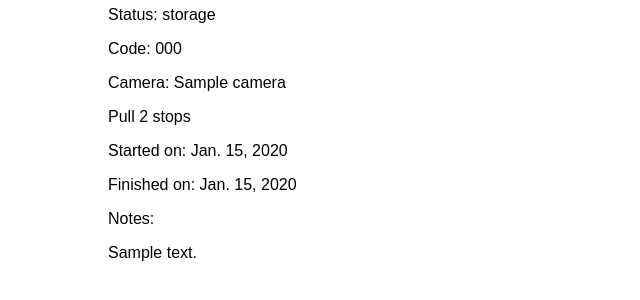
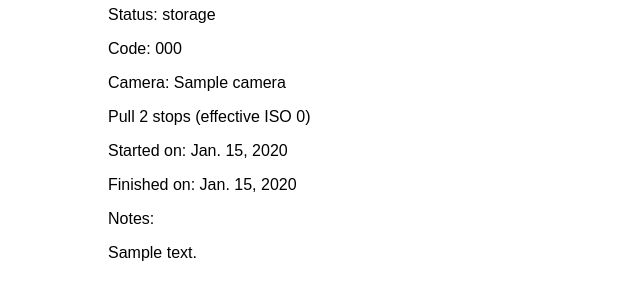
Before and after one commit to piepworks/cassettenest, a Django app: a page that uses inventory/templates/inventory/roll_detail.html in a window 1280 px wide. Shown: the part 227-527 px from the top of the page, without its empty margins (0-640 px from the left). Run offline with Django 3.2, Linux system fonts and the light colour scheme; tables that the repository leaves empty hold one stand-in row (values such as "Sample post"); style sheets or scripts are compiled from the project's sources; parts of the project's set-up code (start-up, migrations or seed data) failed here and were passed over.

Commit message:
Display effective ISO for pushed/pulled rolls.
This is so clever: https://stackoverflow.com/a/60211/96257

https://docs.djangoproject.com/en/2.0/topics/db/models/#model-methods

```diff
--- a/inventory/models.py
+++ b/inventory/models.py
@@ -133,6 +133,20 @@
     created_at = models.DateTimeField(auto_now_add=True)
     updated_at = models.DateTimeField(auto_now=True)
 
+    @property
+    def effective_iso(self):
+        "Calculates the effective ISO for a pushed or pulled roll."
+
+        # Using a dictionary as a case/switch statement.
+        return {
+            '': self.film.iso,
+            '-2': int(self.film.iso * .25),
+            '-1': int(self.film.iso * .5),
+            '+1': self.film.iso * 2,
+            '+2': self.film.iso * 4,
+            '+3': self.film.iso * 8,
+        }[self.push_pull]
+
     def save(self, *args, **kwargs):
         # If the started_on field has been populated and the `code` field has
         # not, populate the code field:
--- a/inventory/templates/inventory/camera.html
+++ b/inventory/templates/inventory/camera.html
@@ -10,7 +10,7 @@
 {% if camera.status == 'loaded' %}
 <p>
     Loaded with {{ roll.film.manufacturer }} {{ roll.film.name }}
-    {% if roll.push_pull %} / {{ roll.get_push_pull_display }}{% endif %}
+    {% if roll.push_pull %} / {{ roll.get_push_pull_display }} (effective ISO {{ roll.effective_iso }}){% endif %}
 </p>
 <form action="{% url 'camera' camera.owner camera.id %}" method="post">
     {% csrf_token %}
--- a/inventory/templates/inventory/roll_detail.html
+++ b/inventory/templates/inventory/roll_detail.html
@@ -16,7 +16,7 @@
 {% endif %}
 
 {% if roll.push_pull %}
-<p>{{ roll.get_push_pull_display }}</p>
+<p>{{ roll.get_push_pull_display }} (effective ISO {{ roll.effective_iso }})</p>
 {% endif %}
 
 {% if roll.started_on %}
--- a/inventory/views.py
+++ b/inventory/views.py
@@ -17,12 +17,16 @@
         owner = request.user
         latest_roll_list = Roll.objects.filter(owner=owner)\
             .order_by('-created_at')[:5]
+        latest_finished_rolls = Roll.objects.filter(
+            owner=owner, status='shot'
+        )
         empty_camera_list = Camera.objects\
             .filter(owner=owner, status='empty')
         loaded_camera_list = Camera.objects\
             .filter(owner=owner, status='loaded')
         context = {
             'latest_roll_list': latest_roll_list,
+            'latest_finished_rolls': latest_finished_rolls,
             'empty_camera_list': empty_camera_list,
             'loaded_camera_list': loaded_camera_list,
         }
```
Also changed, not shown: inventory/templates/inventory/index.html (+12 -0 lines).
